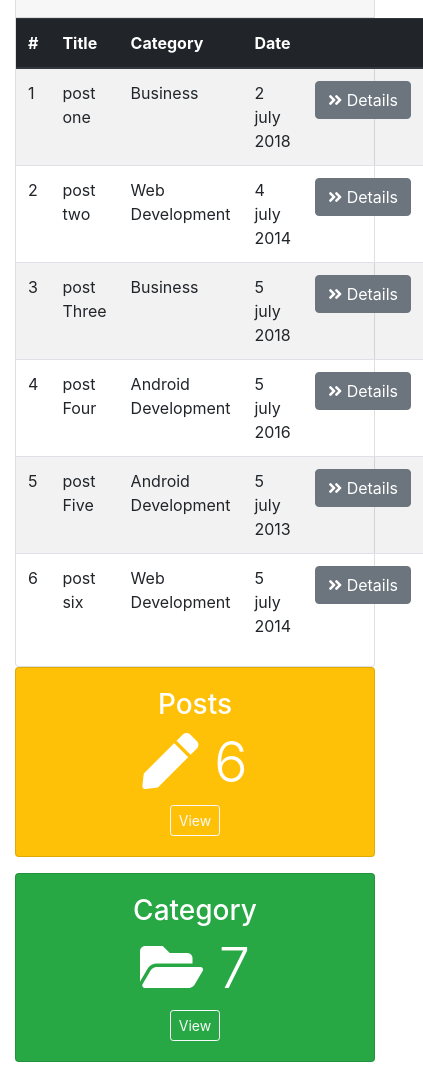
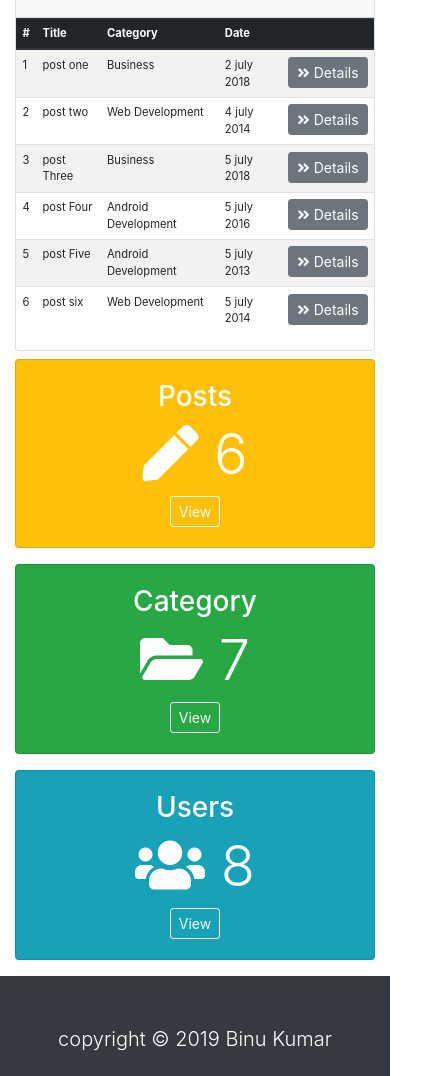
Before and after one commit to Binu42/BootStrap-projects, a plain HTML site: page Blogger UI/index.html in a window 390 px wide. Shown: the part 367-1443 px from the top of the page, 423 px wide, since content can reach past the window. Drawn offline with nearby package versions, Linux system fonts and the light colour scheme; a script that the page names is missing.

Commit message:
blogger ui responsivenes

```diff
--- a/Blogger UI/css/style.css
+++ b/Blogger UI/css/style.css
@@ -0,0 +1,38 @@
+body{
+    display: flex;
+    flex-direction: column;
+    min-height: 100vh;
+}
+
+footer{
+    width: 100%;
+    margin-top: auto !important;
+}
+
+@media(max-width: 430px) {
+    body {
+      font-size: 0.7rem;
+      padding: 0;
+      margin: 0;
+    }
+
+    .container {
+      padding-right: 0;
+      padding-left: 0;
+    }
+
+    .row {
+      padding: 0;
+      margin: 0;
+    }
+
+    .col {
+      padding: 0;
+      margin: 0;
+    }
+
+    .table th,
+    .table td {
+      padding: 0.4rem;
+    }
+  }
--- a/Blogger UI/index.html
+++ b/Blogger UI/index.html
@@ -73,7 +73,7 @@
     </div>
   </header>
 
-  <section id="actions" class="py-4 mb-4 bg-light">
+  <section id="actions" class="py-4 mb-4 bg-light justify-content-center">
     <div class="container">
       <div class="row ml-auto">
         <div class="col-md-3">
@@ -203,7 +203,7 @@
   <section id="posts">
     <div class="container">
       <div class="row">
-        <div class="col-md-9">
+        <div class="col-lg-9 col-sm-12 mb-2">
           <div class="card">
             <div class="card-header text-center">
               <h4>Latest Posts</h4>
@@ -225,7 +225,7 @@
                   <td>Business</td>
                   <td>2 july 2018</td>
                   <td>
-                    <a href="details.html" class="btn btn-secondary">
+                    <a href="details.html" class="btn btn-secondary btn-sm">
                       <i class="fa fa-angle-double-right" aria-hidden="true"></i> Details
                     </a>
                   </td>
@@ -237,7 +237,7 @@
                   <td>Web Development</td>
                   <td>4 july 2014</td>
                   <td>
-                    <a href="details.html" class="btn btn-secondary">
+                    <a href="details.html" class="btn btn-secondary btn-sm">
                       <i class="fa fa-angle-double-right" aria-hidden="true"></i> Details
                     </a>
                   </td>
@@ -249,7 +249,7 @@
                   <td>Business</td>
                   <td>5 july 2018</td>
                   <td>
-                    <a href="details.html" class="btn btn-secondary">
+                    <a href="details.html" class="btn btn-secondary btn-sm">
                       <i class="fa fa-angle-double-right" aria-hidden="true"></i> Details
                     </a>
                   </td>
@@ -260,7 +260,7 @@
                   <td>Android Development</td>
                   <td>5 july 2016</td>
                   <td>
-                    <a href="details.html" class="btn btn-secondary">
+                    <a href="details.html" class="btn btn-secondary btn-sm">
                       <i class="fa fa-angle-double-right" aria-hidden="true"></i> Details
                     </a>
                   </td>
@@ -271,7 +271,7 @@
                   <td>Android Development</td>
                   <td>5 july 2013</td>
                   <td>
-                    <a href="details.html" class="btn btn-secondary">
+                    <a href="details.html" class="btn btn-secondary btn-sm">
                       <i class="fa fa-angle-double-right" aria-hidden="true"></i> Details
                     </a>
                   </td>
@@ -282,7 +282,7 @@
                   <td>Web Development</td>
                   <td>5 july 2014</td>
                   <td>
-                    <a href="details.html" class="btn btn-secondary">
+                    <a href="details.html" class="btn btn-secondary btn-sm">
                       <i class="fa fa-angle-double-right" aria-hidden="true"></i> Details
                     </a>
                   </td>
@@ -292,7 +292,7 @@
           </div>
         </div>
 
-        <div class="col-md-3">
+        <div class="col-lg-3 col-sm-12">
           <div class="card text-center bg-warning text-white mb-3">
             <div class="card-body">
               <h3>Posts</h3>
@@ -327,7 +327,7 @@
     </div>
   </section>
 
-  <footer class="bg-dark text-white mt-5 p-5">
+  <footer class="bg-dark text-white p-5 w-100">
     <div class="container">
       <div class="row">
         <div class="col">
```
Also changed, not shown: Blogger UI/category.html (+7 -7 lines), Blogger UI/login.html (+1 -1 lines), Blogger UI/post.html (+10 -10 lines), Blogger UI/profile.html (+5 -5 lines), Blogger UI/setting.html (+1 -1 lines), Blogger UI/user.html (+7 -7 lines).
